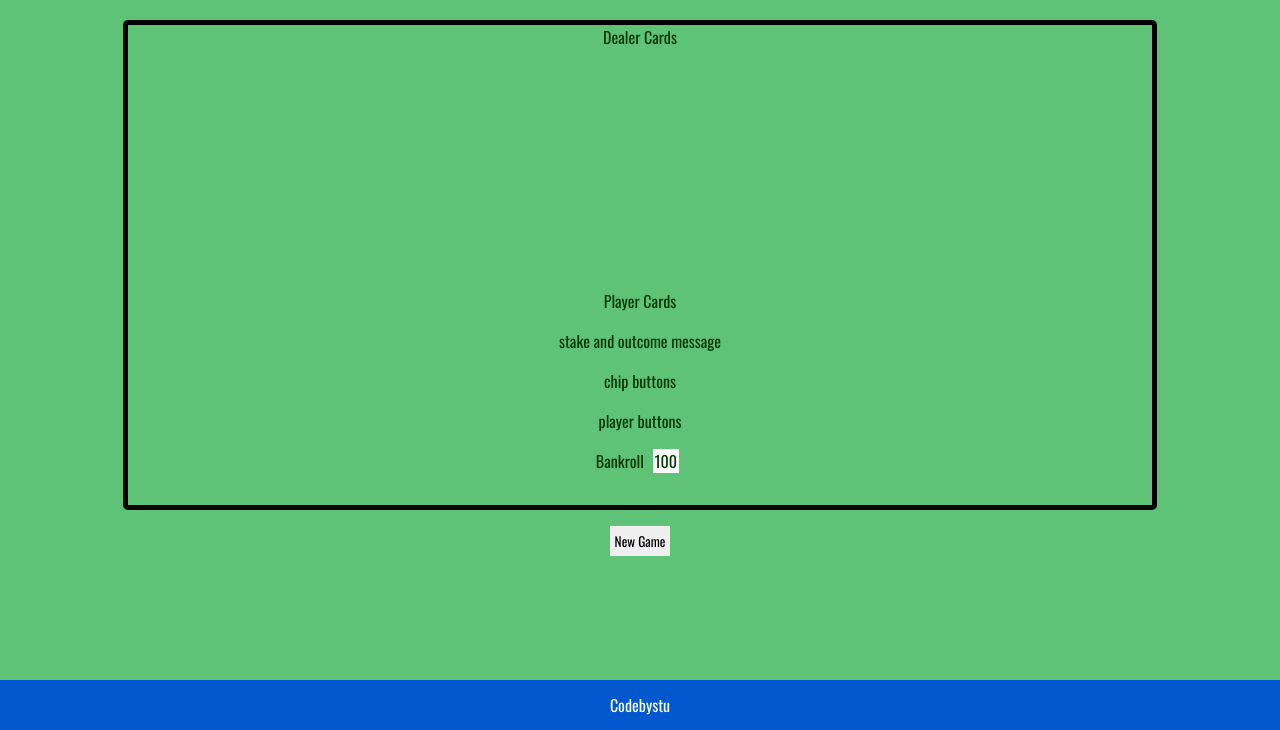
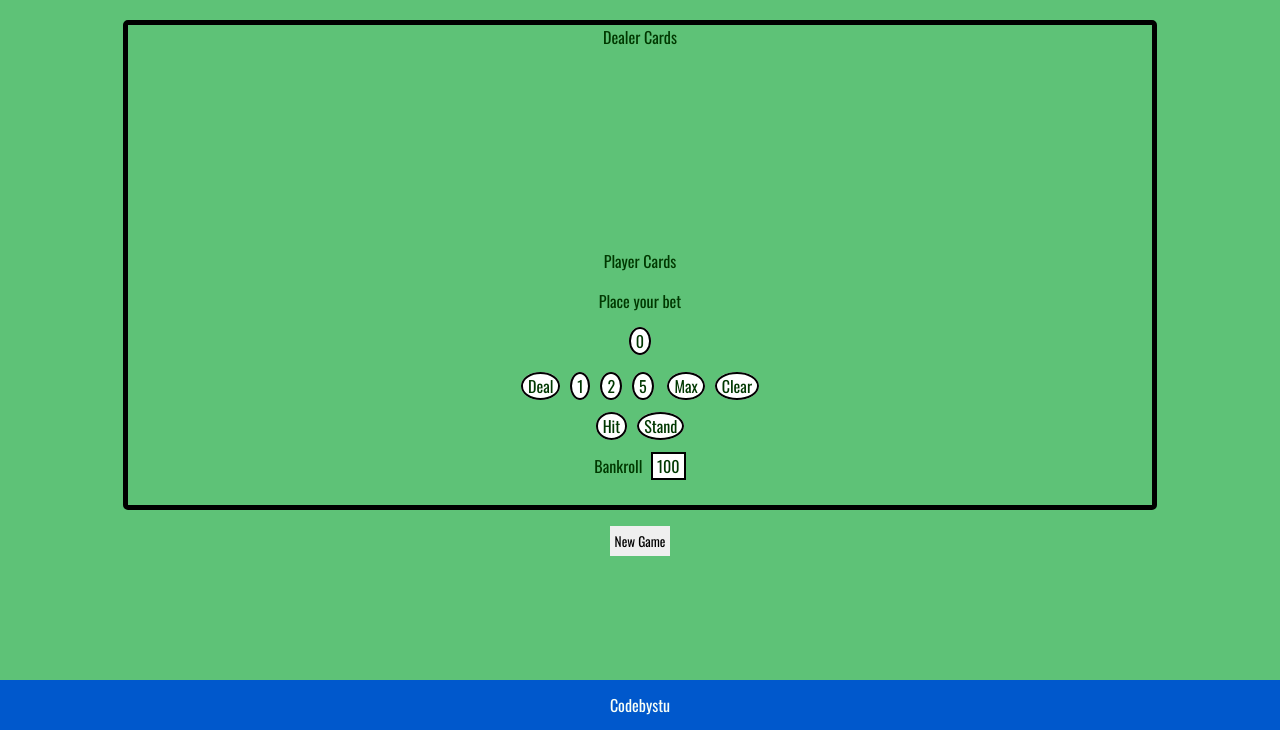
Before and after one commit to codebystu/basic-blackjack, a website: page index.html in a window 1280 px wide. Shown: the part 70-800 px from the top of the page. Drawn offline with nearby package versions, Linux system fonts and the light colour scheme.

Commit message:
Add game controls

```diff
--- a/assets/css/style.css
+++ b/assets/css/style.css
@@ -89,16 +89,20 @@ header {
 }
 
 #dealer-cards {
-    margin-bottom: 10vh;
+    margin-bottom: 5vh;
 }
 
-#stake {
+#message-box {
     margin-top: 2vh;
+    margin-bottom: 2vh;
 }
 
-.cashbox, .game-btns {
+#chip-buttons {
+    margin-top: 5px;
+}
+
+#stake, .game-btns {
     height: 5vh;
-    text-align: center;
 }
 
 .card {
@@ -114,14 +118,34 @@ header {
 
 }
 
-.bank {
+.stakebox {
+    height: 5vh;
+    border-radius: 50%;
+    background-color: white;
+    padding-left: 5px;
+    padding-right: 5px;
+    border: 2px solid black;
+}
+
+.chipbox {
+    height: 5vh;
+    border-radius: 50%;
+    background-color: white;
+    padding-left: 5px;
+    padding-right: 5px;
+    margin-left: 5px;
+    margin-right: 5px;
+    border: 2px solid black;
+}
+
+.cashbox {
     height: 5vh;
     width: 10vh;
     background-color: white;
     margin-left: 5px;
-    margin-right: 5px;
-    padding-left: 2px;
-    padding-right: 2px;
+    padding-left: 4px;
+    padding-right: 4px;
+    border: 2px solid black;
 }
 
 #new-game {
--- a/index.html
+++ b/index.html
@@ -66,17 +66,22 @@
                 <div class="card">A</div> -->
             </div>
             <div>Player Cards</div>
-            <div id="stake" class="cashbox">
-                stake and outcome message
+            <div id="message-box">
+                Place your bet
+            </div>
+            <div id="stake">
+               <p><span class="stakebox">0</span>
+               </p>
             </div>
             <div id="chip-buttons" class="game-btns">
-                chip buttons
+                <span class="chipbox">Deal</span><span class="chipbox">1</span><span class="chipbox">2</span><span class="chipbox">5</span>
+                <span class="chipbox">Max</span><span class="chipbox">Clear</span>
             </div>
             <div id="player-buttons" class="game-btns">
-                player buttons
+                <span class="chipbox">Hit</span><span class="chipbox">Stand</span>
             </div>
-            <div id="bankroll" class="cashbox">
-                <p>Bankroll <span class="bank">100</span>
+            <div id="bankroll">
+                <p>Bankroll <span class="cashbox">100</span>
             </div>
         </div>
         <div id="new-game">
```
